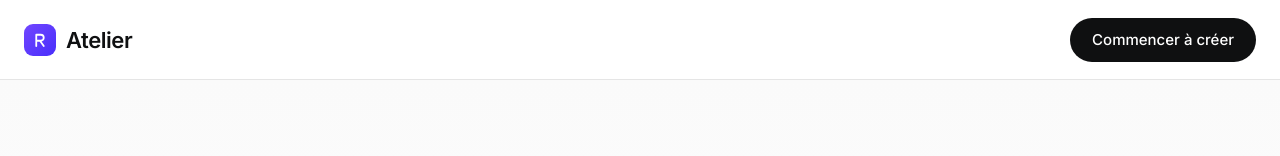
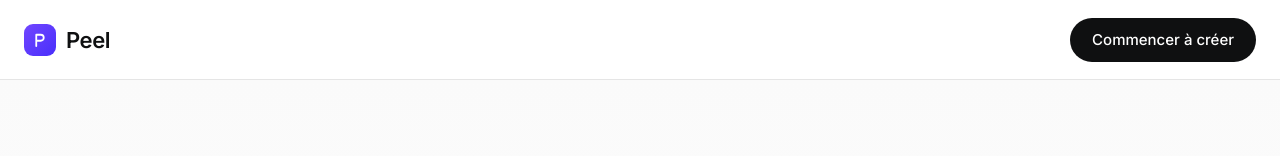
Before and after one commit to Alexvolkihar/peel, a Vue app: page / in a window 1280 px wide. Shown: the top 156 px of the page. Built offline with nearby package versions, Linux system fonts and the light colour scheme.

Commit message:
Renommage en Peel : interface, README, démo vidéo et captures

```diff
--- a/index.html
+++ b/index.html
@@ -3,7 +3,7 @@
   <head>
     <meta charset="UTF-8" />
     <meta name="viewport" content="width=device-width, initial-scale=1.0" />
-    <title>Atelier — retouche photo perso</title>
+    <title>Peel — enlève le fond de tes photos</title>
     <link rel="preconnect" href="https://fonts.googleapis.com" />
     <link rel="preconnect" href="https://fonts.gstatic.com" crossorigin />
     <link href="https://fonts.googleapis.com/css2?family=Inter:wght@400;500;600&family=Outfit:wght@200;300;400;500&display=swap" rel="stylesheet" />
--- a/package.json
+++ b/package.json
@@ -1,5 +1,5 @@
 {
-  "name": "photoroom-perso",
+  "name": "peel",
   "private": true,
   "version": "0.1.0",
   "type": "module",
--- a/src/components/AppHeader.vue
+++ b/src/components/AppHeader.vue
@@ -8,11 +8,11 @@ const { stage, fileName, importFile, reset } = useEditor()
 <template>
   <header class="nav" :class="{ compact: stage === 'editor' }">
     <div class="inner">
-      <a class="brand" href="#" aria-label="Atelier, retour à l’accueil" @click.prevent="reset">
+      <a class="brand" href="#" aria-label="Peel, retour à l’accueil" @click.prevent="reset">
         <span class="logo" aria-hidden="true">
-          <svg viewBox="0 0 24 24" width="18" height="18" fill="none" stroke="#fff" stroke-width="2.4" stroke-linecap="round" stroke-linejoin="round"><path d="M7 20V5h6a4 4 0 0 1 0 8H7M12 13l5 7" /></svg>
+          <svg viewBox="0 0 24 24" width="18" height="18" fill="none" stroke="#fff" stroke-width="2.4" stroke-linecap="round" stroke-linejoin="round"><path d="M7 20V5h6a4 4 0 0 1 0 8H7" /></svg>
         </span>
-        <span class="name">Atelier</span>
+        <span class="name">Peel</span>
       </a>
 
       <template v-if="stage === 'editor'">
--- a/src/composables/useEditor.js
+++ b/src/composables/useEditor.js
@@ -120,7 +120,7 @@ async function exportBatch(files, format) {
       entries[key in entries ? `${base}-${batch.done + 1}.${EXPORT_FORMATS[format].ext}` : key] = new Uint8Array(await blob.arrayBuffer())
       batch.done++
     }
-    downloadBlob(new Blob([zipSync(entries, { level: 0 })], { type: 'application/zip' }), 'lot-atelier.zip')
+    downloadBlob(new Blob([zipSync(entries, { level: 0 })], { type: 'application/zip' }), 'peel-lot.zip')
   } finally {
     batch.running = false
   }
```
Also changed, not shown: 16 other files (tests, documents, lock files or other folders).
